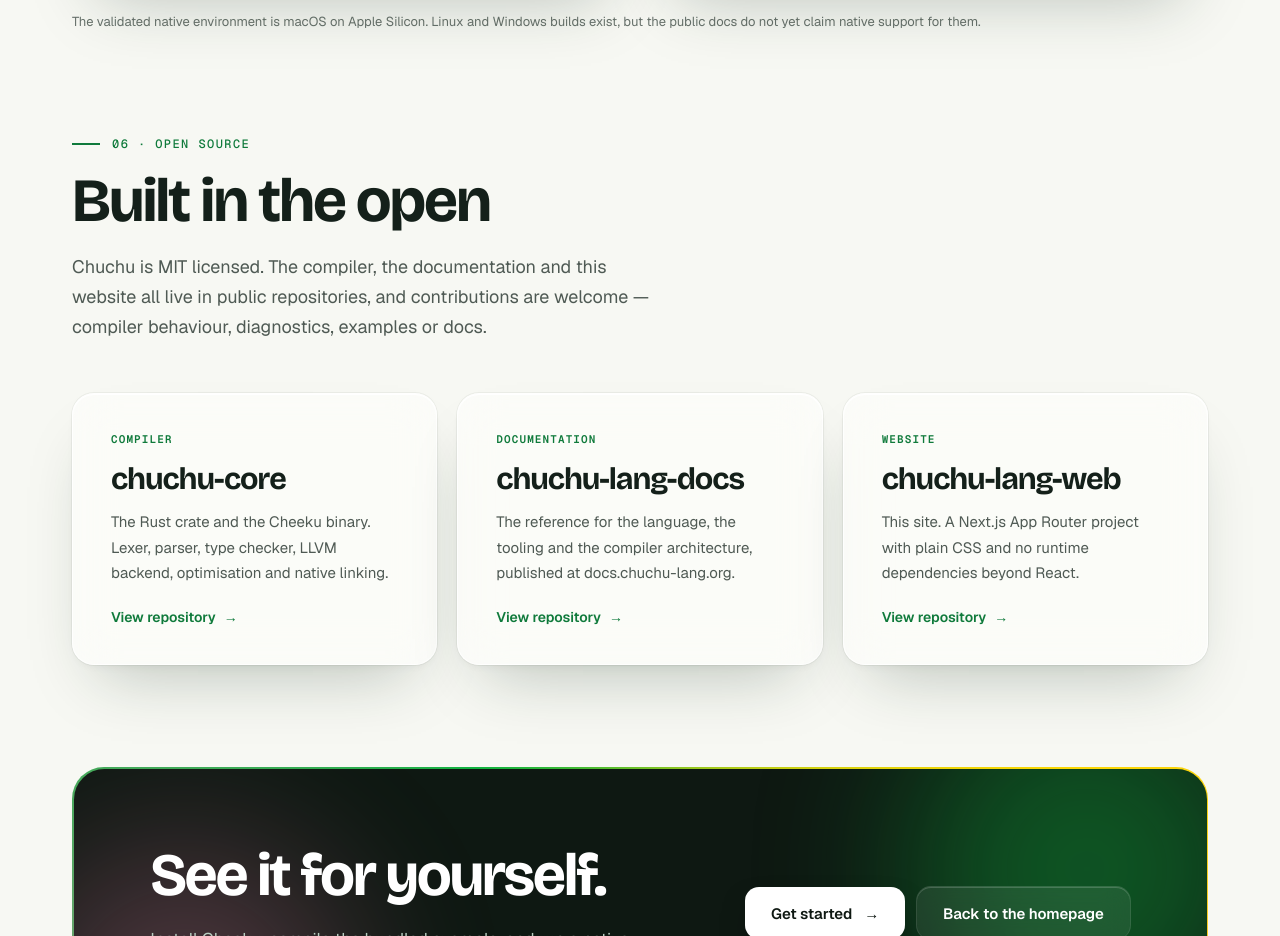
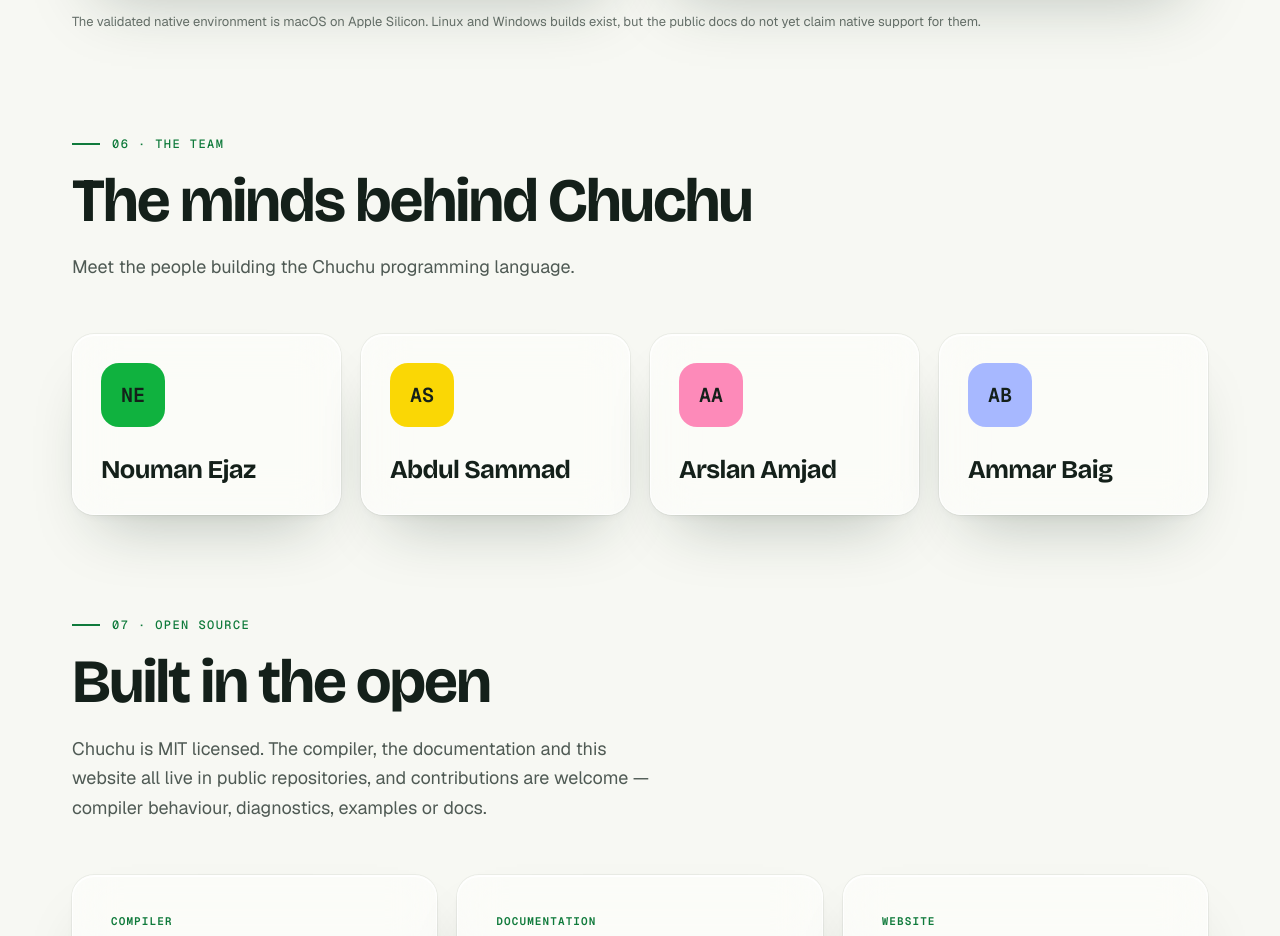
Before and after one commit to Nouman64-cat/chuchu-lang, a Next.js app: page /about in a window 1280 px wide. Shown: the part 5660-6596 px from the top of the page. Built offline with nearby package versions, Linux system fonts and the light colour scheme; no server answers.

Commit message:
feat(web): add team section to About page with styling

```diff
--- a/app/about/page.tsx
+++ b/app/about/page.tsx
@@ -129,6 +129,13 @@
   "Function annotations cover scalars only",
   "No language-level input API, JIT or automatic parallelism",
   "Host-native only — there is no cross-OS target flag",
+];
+
+const TEAM = [
+  { name: "Nouman Ejaz", initials: "NE", color: "#10B23F" },
+  { name: "Abdul Sammad", initials: "AS", color: "#FAD705" },
+  { name: "Arslan Amjad", initials: "AA", color: "#FD8AB9" },
+  { name: "Ammar Baig", initials: "AB", color: "#A7B8FF" },
 ];
 
 export default function AboutPage() {
@@ -417,11 +424,40 @@
         </p>
       </section>
 
+      {/* TEAM */}
+      <section className="wrap about-section" aria-labelledby="team-title">
+        <p className="eyebrow">
+          <b />
+          06 &middot; THE TEAM
+        </p>
+        <h2 id="team-title" className="h2 about-h2">
+          The minds behind Chuchu
+        </h2>
+        <p className="lede">
+          Meet the people building the Chuchu programming language.
+        </p>
+
+        <ul className="about-team" role="list">
+          {TEAM.map((member) => (
+            <li key={member.name} className="glass card about-team-card">
+              <span
+                className="about-team-initials"
+                style={{ backgroundColor: member.color }}
+                aria-hidden="true"
+              >
+                {member.initials}
+              </span>
+              <h3 className="about-team-name">{member.name}</h3>
+            </li>
+          ))}
+        </ul>
+      </section>
+
       {/* OPEN SOURCE */}
       <section className="wrap about-section" aria-labelledby="open-title">
         <p className="eyebrow">
           <b />
-          06 &middot; OPEN SOURCE
+          07 &middot; OPEN SOURCE
         </p>
         <h2 id="open-title" className="h2 about-h2">
           Built in the open
--- a/app/globals.css
+++ b/app/globals.css
@@ -1464,6 +1464,43 @@
   padding: clamp(26px, 3vw, 40px);
 }
 
+/* Team */
+.about-team {
+  display: grid;
+  grid-template-columns: repeat(4, minmax(0, 1fr));
+  gap: 20px;
+  margin: 52px 0 0;
+  padding: 0;
+  list-style: none;
+}
+.about-team-card {
+  display: flex;
+  flex-direction: column;
+  align-items: flex-start;
+  gap: 28px;
+  padding: 28px;
+}
+.about-team-initials {
+  display: grid;
+  place-items: center;
+  width: 64px;
+  height: 64px;
+  border-radius: 18px;
+  font-family: var(--mono);
+  font-size: 20px;
+  font-weight: 600;
+  color: var(--ink);
+}
+.about-team-name {
+  margin: 0;
+  font-family: var(--display);
+  font-size: clamp(22px, 2vw, 28px);
+  font-weight: 650;
+  line-height: 1.2;
+  letter-spacing: -0.025em;
+  overflow-wrap: anywhere;
+}
+
 /* Repository cards */
 .about-repo {
   display: flex;
@@ -1484,8 +1521,17 @@
 }
 
 @media (max-width: 900px) {
+  .about-team {
+    grid-template-columns: repeat(2, minmax(0, 1fr));
+  }
   .about-facts,
   .about-status {
+    grid-template-columns: 1fr;
+  }
+}
+
+@media (max-width: 540px) {
+  .about-team {
     grid-template-columns: 1fr;
   }
 }
```
